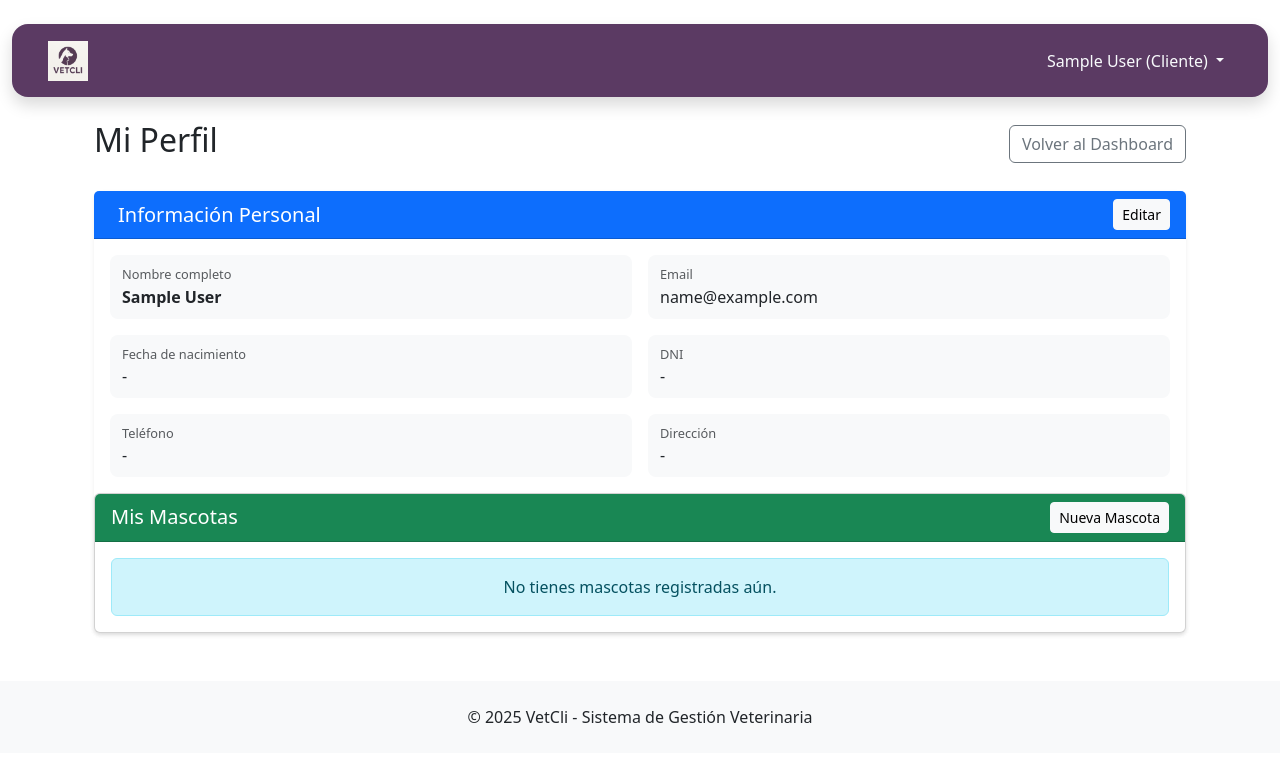
After one commit to anto-lmna/sistema-vetcli, a Django app: page /mi-perfil/ in a window 1280 px wide. The commit adds this page. Shown: the top 762 px of the page. Run offline with Django 5.2, Linux system fonts and the light colour scheme; the visitor is signed in with stand-in values (Sample User, id 1); data that the repository does not hold is empty; some libraries are stand-ins or nearby versions.

Commit message:
Agrega edición a perfil de cliente

```diff
--- a/apps/core/urls.py
+++ b/apps/core/urls.py
@@ -5,6 +5,8 @@ from .views import (
     dashboard_admin_view,
     dashboard_cliente_view,
     dashboard_veterinario_view,
+    PerfilClienteView,
+    PerfilClienteUpdateView,
 )
 
 app_name = "core"
@@ -19,4 +21,10 @@ urlpatterns = [
         name="dashboard_veterinario",
     ),
     path("dashboard/cliente/", dashboard_cliente_view, name="dashboard_cliente"),
+    path("mi-perfil/", PerfilClienteView.as_view(), name="perfil_cliente"),
+    path(
+        "perfil/editar/",
+        PerfilClienteUpdateView.as_view(),
+        name="editar_perfil_cliente",
+    ),
 ]
--- a/apps/core/views.py
+++ b/apps/core/views.py
@@ -1,13 +1,17 @@
 from django.utils import timezone
 from django.contrib import messages
+from django.urls import reverse_lazy
 from django.shortcuts import render, redirect
 from django.contrib.auth.decorators import login_required
-from django.views.generic import ListView
+from django.views.generic import ListView, TemplateView, UpdateView
+from django.contrib.auth.mixins import LoginRequiredMixin
 
+from .forms import PerfilClienteForm
+
+from apps.turnos.models import Turno
 from apps.clinicas.models import Clinica
 from apps.mascotas.models import Mascota
 from apps.accounts.models import CustomUser
-from apps.turnos.models import Turno, EstadoTurno
 
 
 class VeterinariaListView(ListView):
@@ -146,6 +150,7 @@ def dashboard_veterinario_view(request):
     return render(request, "core/dashboard_veterinario.html", context)
 
 
+# Cliente
 @login_required
 def dashboard_cliente_view(request):
     """Dashboard para clientes"""
@@ -167,6 +172,14 @@ def dashboard_cliente_view(request):
 
     # Estadísticas del cliente
     total_mascotas = Mascota.objects.filter(dueno=request.user).count()
+    hoy = timezone.now().date()
+
+    # 🩵 Contar turnos pendientes (por venir)
+    turnos_pendientes = Turno.objects.filter(
+        cliente=request.user,
+        fecha__gte=hoy,
+        estado__codigo__in=["pendiente", "confirmado"],  # adaptá según tus códigos
+    ).count()
 
     # Obtener las últimas 3 mascotas para mostrar en el dashboard
     mascotas_recientes = (
@@ -181,6 +194,54 @@ def dashboard_cliente_view(request):
         "perfil": perfil,
         "total_mascotas": total_mascotas,
         "mascotas_recientes": mascotas_recientes,
+        "turnos_pendientes": turnos_pendientes,
     }
 
     return render(request, "core/dashboard_cliente.html", context)
+
+
+class PerfilClienteView(LoginRequiredMixin, TemplateView):
+    template_name = "core/perfil_cliente.html"
+
+    def dispatch(self, request, *args, **kwargs):
+        # Verifica permisos de cliente antes de continuar
+        if not request.user.is_cliente:
+            messages.error(request, "No tienes permisos de cliente.")
+            return redirect("core:home")
+        return super().dispatch(request, *args, **kwargs)
+
+    def get_context_data(self, **kwargs):
+        context = super().get_context_data(**kwargs)
+        user = self.request.user
+
+        perfil = getattr(user, "perfilcliente", None)
+        clinica = user.clinica
+        mascotas = Mascota.objects.filter(dueno=user).order_by("-fecha_registro")
+
+        context.update(
+            {
+                "user": user,
+                "perfil": perfil,
+                "clinica": clinica,
+                "mascotas": mascotas,
+            }
+        )
+        return context
+
+
+class PerfilClienteUpdateView(LoginRequiredMixin, UpdateView):
+    model = CustomUser
+    form_class = PerfilClienteForm
+    template_name = "core/perfil_cliente_editar.html"
+    success_url = reverse_lazy("core:perfil_cliente")
+
+    def get_object(self):
+        return self.request.user
+
+    def form_valid(self, form):
+        messages.success(self.request, "Tu perfil se actualizó correctamente")
+        return super().form_valid(form)
+
+    def form_invalid(self, form):
+        messages.error(self.request, "Ocurrió un error al actualizar tu perfil.")
+        return super().form_invalid(form)
--- a/static/css/base.css
+++ b/static/css/base.css
@@ -123,3 +123,24 @@ border-width: 1px;
     border-color: var(--border-light);
 }
 /* PAGINATION STYLES END */
+
+.info-item {
+    background-color: #f8f9fa;
+    border-radius: 8px;
+    padding: 10px 12px;
+    transition: background-color 0.2s ease;
+}
+
+.info-item:hover {
+    background-color: #eef3f7;
+}
+
+.info-item small {
+    font-size: 0.8rem;
+    color: #6c757d;
+}
+
+.info-item span {
+    font-size: 1rem;
+    color: #212529;
+}
--- a/templates/core/dashboard_cliente.html
+++ b/templates/core/dashboard_cliente.html
@@ -33,7 +33,7 @@
                 <a href="#" class="nav-link">📄 Recetas</a>
             </div>
             <div class="nav-item">
-                <a href="#" class="nav-link">👤 Mi Perfil</a>
+                <a href="{% url 'core:perfil_cliente' %}" class="nav-link">👤 Mi Perfil</a>
             </div>
 
             <div class="nav-item mt-4 border-top pt-4">
@@ -82,7 +82,7 @@
                     <div class="stats-card">
                         <div class="d-flex justify-content-between align-items-start">
                             <div>
-                                <h3 class="stats-number">--</h3>
+                                <h3 class="stats-number">{{turnos_pendientes}}</h3>
                                 <p class="stats-label">Turnos Pendientes</p>
                             </div>
                             <div class="stats-icon">📅</div>
--- /dev/null
+++ b/templates/core/perfil_cliente.html
@@ -0,0 +1,111 @@
+{% extends 'base.html' %}
+{% block title %}Mi Perfil{% endblock %}
+
+{% block content %}
+<div class="container mt-4">
+    <div class="d-flex justify-content-between align-items-center mb-4">
+        <h2><i class="bi bi-person-circle"></i> Mi Perfil</h2>
+        <a href="{% url 'core:dashboard_cliente' %}" class="btn btn-outline-secondary">
+            <i class="bi bi-arrow-left"></i> Volver al Dashboard
+        </a>
+    </div>
+
+<!-- Información del cliente -->
+<div class="card mb-4 shadow-sm border-0">
+    <div class="card-header bg-primary text-white d-flex justify-content-between align-items-center">
+        <h5 class="mb-0">
+            <i class="bi bi-person-lines-fill me-2"></i> Información Personal
+        </h5>
+        <a href="{% url 'core:editar_perfil_cliente' %}" class="btn btn-light btn-sm">
+            <i class="bi bi-pencil-square"></i> Editar
+        </a>
+    </div>
+
+    <div class="card-body">
+        <div class="row g-3">
+            <div class="col-md-6">
+                <div class="info-item">
+                    <small class="text-muted d-block">Nombre completo</small>
+                    <span class="fw-semibold">{{ user.get_full_name }}</span>
+                </div>
+            </div>
+            <div class="col-md-6">
+                <div class="info-item">
+                    <small class="text-muted d-block">Email</small>
+                    <span>{{ user.email }}</span>
+                </div>
+            </div>
+            <div class="col-md-6">
+                <div class="info-item">
+                    <small class="text-muted d-block">Fecha de nacimiento</small>
+                    <span>{{ user.fecha_nacimiento|date:"d/m/Y"|default:"-" }}</span>
+                </div>
+            </div>
+            <div class="col-md-6">
+                <div class="info-item">
+                    <small class="text-muted d-block">DNI</small>
+                    <span>{{ user.dni|default:"-" }}</span>
+                </div>
+            </div>
+            <div class="col-md-6">
+                <div class="info-item">
+                    <small class="text-muted d-block">Teléfono</small>
+                    <span>{{ user.telefono|default:"-" }}</span>
+                </div>
+            </div>
+            <div class="col-md-6">
+                <div class="info-item">
+                    <small class="text-muted d-block">Dirección</small>
+                    <span>{{ user.direccion|default:"-" }}</span>
+                </div>
+            </div>
+    </div>
+</div>
+
+
+    <!-- Mascotas del cliente -->
+    <div class="card shadow-sm">
+        <div class="card-header bg-success text-white d-flex justify-content-between align-items-center">
+            <h5 class="mb-0"><i class="bi bi-heart-fill"></i> Mis Mascotas</h5>
+            <a href="{% url 'mascotas:agregar_mascota' %}" class="btn btn-light btn-sm">
+                <i class="bi bi-plus-circle"></i> Nueva Mascota
+            </a>
+        </div>
+        <div class="card-body">
+            {% if mascotas %}
+            <div class="row">
+                {% for mascota in mascotas %}
+                <div class="col-md-4 mb-3">
+                    <div class="card h-100">
+                        {% if mascota.foto %}
+                            <img src="{{ mascota.foto.url }}" class="card-img-top" style="height:150px;object-fit:cover;">
+                        {% else %}
+                            <div class="card-img-top bg-secondary d-flex align-items-center justify-content-center" style="height:150px;">
+                                <i class="bi bi-image text-white" style="font-size:3rem;"></i>
+                            </div>
+                        {% endif %}
+                        <div class="card-body">
+                            <h5 class="card-title">{{ mascota.nombre }}</h5>
+                            <p class="mb-1 text-muted">{{ mascota.especie }} • {{ mascota.edad_texto }}</p>
+                            <div class="d-flex justify-content-between">
+                                <a href="{% url 'mascotas:detalle_mascota' mascota.pk %}" class="btn btn-sm btn-outline-primary">
+                                    Ver
+                                </a>
+                                <a href="{% url 'mascotas:editar_mascota' mascota.pk %}" class="btn btn-sm btn-outline-warning">
+                                    Editar
+                                </a>
+                            </div>
+                        </div>
+                    </div>
+                </div>
+                {% endfor %}
+            </div>
+            {% else %}
+            <div class="alert alert-info text-center mb-0">
+                <i class="bi bi-info-circle"></i> No tienes mascotas registradas aún.
+            </div>
+            {% endif %}
+        </div>
+    </div>
+</div>
+{% endblock %}
--- a/templates/turnos/disponibilidad_list.html
+++ b/templates/turnos/disponibilidad_list.html
@@ -83,7 +83,6 @@
     {% else %}
     <!-- Estado: sin resultados -->
     <div class="text-center text-muted py-5">
-        {% comment %} <img src="https://cdn-icons-png.flaticon.com/512/3556/3556279.png" width="70" class="mb-3 opacity-75"> {% endcomment %}
         <p class="fs-5 mb-2">
             {% if filtro_actual == 'pasadas' %}
                 No hay disponibilidades pasadas.
--- a/templates/turnos/disponibles.html
+++ b/templates/turnos/disponibles.html
@@ -14,7 +14,7 @@
         </div>
         <div>
             <a href="{% url 'core:dashboard_cliente' %}" class="btn btn-outline-secondary me-2">
-                <i class="bi bi-arrow-left"></i> Volver al Dashboard
+                <i class="bi bi-arrow-left"></i> Volver al Panel
             </a>
             <a href="{% url 'turnos:mis_turnos' %}" class="btn btn-primary">
                 <i class="bi bi-calendar-check"></i> Mis Turnos
```
Also changed, not shown: apps/core/forms.py (added, +36 -0 lines), templates/core/perfil_cliente_editar.html (added, +44 -0 lines), templates/turnos/mis_turnos.html (+12 -6 lines).
